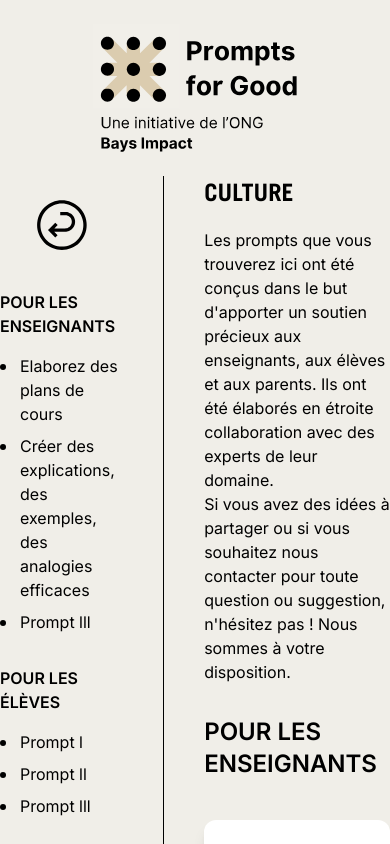
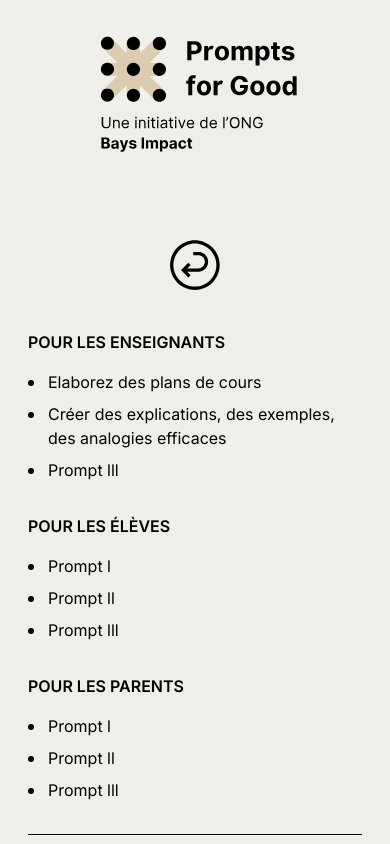
Before and after one commit to vijaychampion/pfg, a React (Create React App) app: page /culture in a window 390 px wide. Shown: the top 844 px of the page. Built offline with nearby package versions, Linux system fonts and the light colour scheme.

Commit message:
Update for mobile responsive

```diff
--- a/package.json
+++ b/package.json
@@ -22,9 +22,7 @@
     "start": "react-scripts start",
     "build": "react-scripts build",
     "test": "react-scripts test",
-    "eject": "react-scripts eject",
-    "predeploy": "yarn build",
-    "deploy": "gh-pages -d build"
+    "eject": "react-scripts eject"
   },
   "eslintConfig": {
     "extends": [
--- a/src/Pages/Aidants.js
+++ b/src/Pages/Aidants.js
@@ -15,8 +15,8 @@ function Aidants() {
   } = AidantsData?.[0] || {};
 
   return (
-    <div className="max-w-7xl m-auto flex">
-      <div className="w-72 border-r border-black mr-10 pr-10">
+    <div className="max-w-7xl m-auto flex flex-col sm:flex-row py-10 lg:py-20 px-7">
+      <div className="w-full sm:w-72 border-b sm:border-r border-black mb-5 sm:mr-10 sm:mb-0 sm:pr-10">
         <PageSidebar data={sidebarLinks} />
       </div>
 
--- a/src/Pages/Culture.js
+++ b/src/Pages/Culture.js
@@ -15,8 +15,8 @@ function Culture() {
   } = CultureData?.[0] || {};
 
   return (
-    <div className="max-w-7xl m-auto flex">
-      <div className="w-72 border-r border-black mr-10 pr-10">
+    <div className="max-w-7xl m-auto flex flex-col sm:flex-row py-10 lg:py-20 px-7">
+      <div className="w-full sm:w-72 border-b sm:border-r border-black mb-5 sm:mr-10 sm:mb-0 sm:pr-10">
         <PageSidebar data={sidebarLinks} />
       </div>
 
--- a/src/Pages/EngagementSocial.js
+++ b/src/Pages/EngagementSocial.js
@@ -15,8 +15,8 @@ function EngagementSocial() {
   } = EngagementSocialData?.[0] || {};
 
   return (
-    <div className="max-w-7xl m-auto flex">
-      <div className="w-72 border-r border-black mr-10 pr-10">
+    <div className="max-w-7xl m-auto flex flex-col sm:flex-row py-10 lg:py-20 px-7">
+      <div className="w-full sm:w-72 border-b sm:border-r border-black mb-5 sm:mr-10 sm:mb-0 sm:pr-10">
         <PageSidebar data={sidebarLinks} />
       </div>
 
--- a/src/Pages/Environment.js
+++ b/src/Pages/Environment.js
@@ -15,8 +15,8 @@ function Environment() {
   } = EnvironmentData?.[0] || {};
 
   return (
-    <div className="max-w-7xl m-auto flex">
-      <div className="w-72 border-r border-black mr-10 pr-10">
+    <div className="max-w-7xl m-auto flex flex-col sm:flex-row py-10 lg:py-20 px-7">
+      <div className="w-full sm:w-72 border-b sm:border-r border-black mb-5 sm:mr-10 sm:mb-0 sm:pr-10">
         <PageSidebar data={sidebarLinks} />
       </div>
 
```
Also changed, not shown: 26 other files (tests, documents, lock files or other folders).
